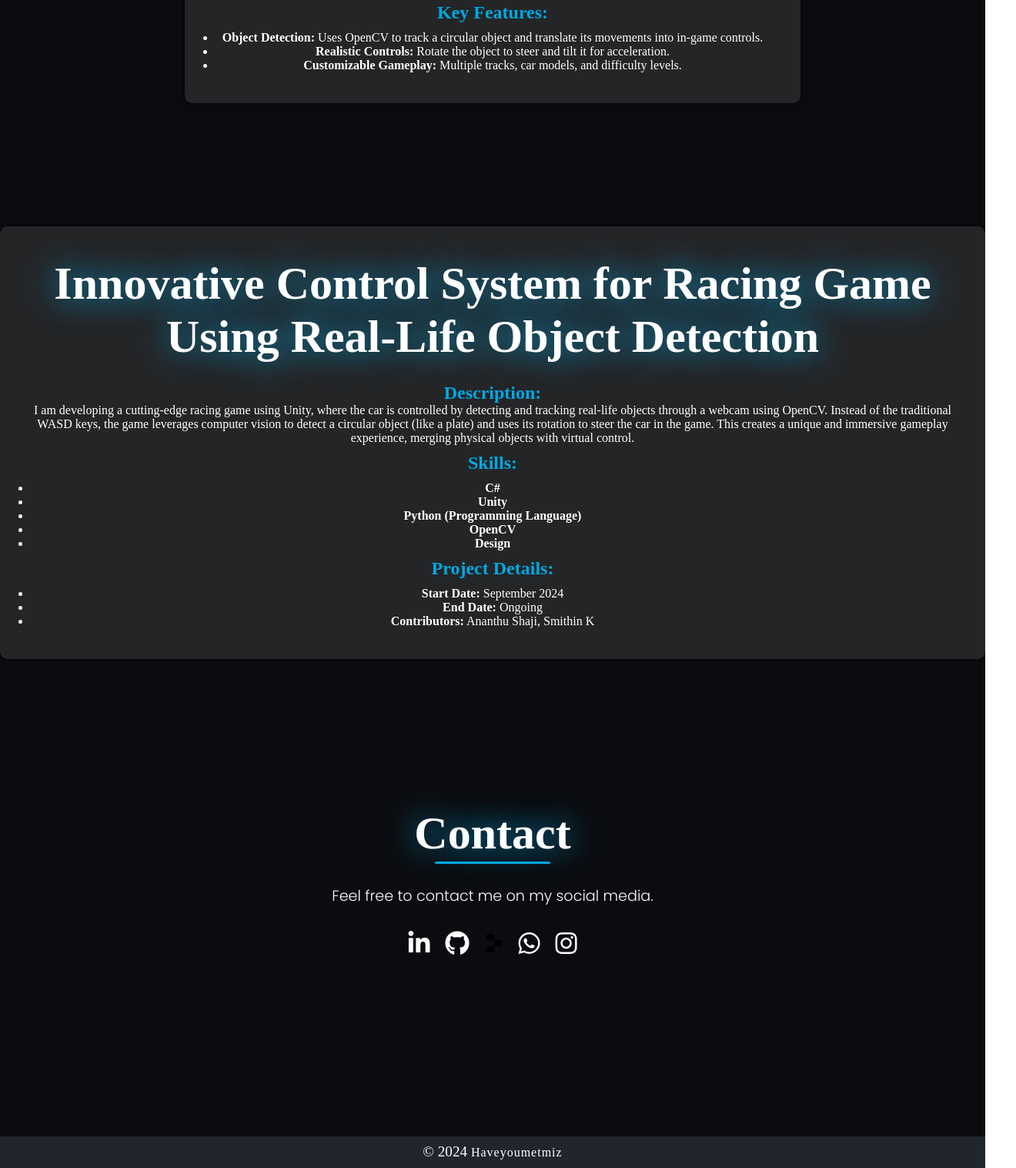
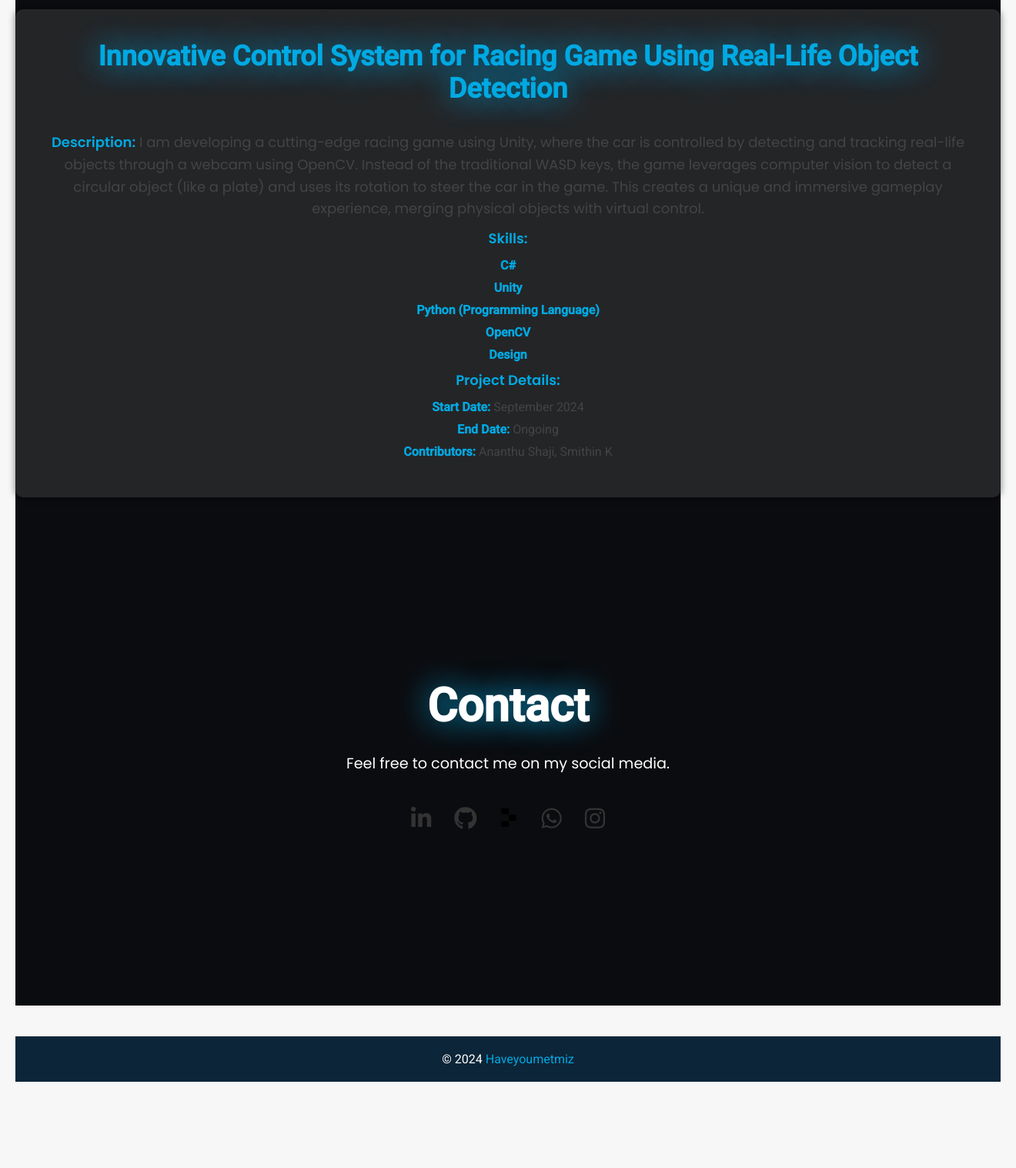
Before and after one commit to haveyoumetmiz/haveyoumetmiz.github.io, a plain HTML site: page car.html in a window 1280 px wide. Shown: the part 506-2023 px from the top of the page at 77% size, 1320 px wide, since content can reach past the window. After the commit the page ends 1931 px from the top, so only its background shows below. Drawn offline with nearby package versions, Linux system fonts and the light colour scheme.

Commit message:
update portfolio files

```diff
--- a/car.html
+++ b/car.html
@@ -1,16 +1,147 @@
 <!DOCTYPE html>
 <html lang="en">
+
 <head>
     <meta charset="utf-8">
     <meta name="viewport" content="width=device-width, initial-scale=1.0">
     <title>My Portfolio</title>
+    <link href="https://fonts.googleapis.com/css2?family=Poppins:wght@400;600&family=Roboto:wght@400;500&display=swap"
+        rel="stylesheet">
     <link href="style.css" rel="stylesheet" type="text/css" />
     <link rel="stylesheet" href="https://use.fontawesome.com/releases/v5.13.0/css/all.css">
-	<link rel="icon" href="https://upload.wikimedia.org/wikipedia/commons/thumb/b/b2/Repl.it_logo.svg/220px-Repl.it_logo.png">
+    <link rel="icon"
+        href="https://upload.wikimedia.org/wikipedia/commons/thumb/b/b2/Repl.it_logo.svg/220px-Repl.it_logo.png">
     <script src="https://ajax.googleapis.com/ajax/libs/jquery/3.5.1/jquery.min.js"></script>
     <script src="script.js" defer></script>
     <meta name="description" content="Portfolio of Mizhab K Ansar, showcasing innovative projects including a webcam-controlled car racing game.">
+    <style>
+        /* Main Style for body */
+        body {
+            font-family: 'Roboto', sans-serif;
+            margin: 0;
+            padding: 0;
+            background-color: #f7f7f7;
+            color: #333;
+        }
+
+        .container {
+            width: 100%;
+            margin: 0 auto;
+            padding: 20px;
+        }
+
+        header {
+            background-color: #0d2538;
+            padding: 15px 0;
+            text-align: center;
+            box-shadow: 0 4px 6px rgba(0, 0, 0, 0.1);
+        }
+
+        .logo img {
+            width: 120px;
+        }
+
+        nav ul {
+            display: flex;
+            justify-content: center;
+            list-style: none;
+            padding: 0;
+        }
+
+        nav ul li {
+            margin: 0 20px;
+        }
+
+        nav ul li a {
+            color: #fff;
+            text-decoration: none;
+            font-weight: 600;
+            text-transform: uppercase;
+            font-size: 16px;
+            transition: all 0.3s ease;
+        }
+
+        nav ul li a:hover,
+        nav ul li a.active {
+            color: #00a9e2;
+        }
+
+        /* Main Section Styles */
+        .intro {
+            margin: 40px 0;
+            text-align: center;
+        }
+
+        .intro h3 {
+            color: #00a9e2;
+            font-size: 36px;
+            font-weight: 600;
+            margin-bottom: 20px;
+        }
+
+        .intro p {
+            font-size: 18px;
+            line-height: 1.6;
+            color: #444;
+        }
+
+        .intro ul {
+            list-style: none;
+            padding: 0;
+            font-size: 16px;
+            color: #444;
+        }
+
+        .intro ul li {
+            margin-bottom: 10px;
+        }
+
+        .intro ul li strong {
+            color: #00a9e2;
+        }
+
+        /* Contact Section */
+        #contact {
+            margin-top: 40px;
+            text-align: center;
+        }
+
+        .social-media {
+            margin-top: 20px;
+        }
+
+        .social-media a {
+            margin: 0 15px;
+            color: #333;
+            font-size: 30px;
+            transition: all 0.3s ease;
+        }
+
+        .social-media a:hover {
+            color: #00a9e2;
+        }
+
+        /* Footer */
+        footer {
+            text-align: center;
+            margin-top: 40px;
+            padding: 20px 0;
+            background-color: #0d2538;
+            color: #fff;
+        }
+
+        footer a {
+            color: #00a9e2;
+            text-decoration: none;
+        }
+
+        footer a:hover {
+            color: #fff;
+        }
+
+    </style>
 </head>
+
 <body>
     <div class="container">
         <header>
@@ -25,36 +156,33 @@
                     <li><a class="nav-link" href="index.html#contact">Contact</a></li>
                     <li><a class="nav-link" href="aboutme.html">About Me</a></li>
                 </ul>
-				<div class="hamburger">
-					<div class="line1"></div>
-					<div class="line2"></div>
-					<div class="line3"></div>
-				</div>
             </nav>
         </header>
 
         <main>
-			<div id="home">
             <section class="intro">
                 <h3>Innovative Car Racing Game</h3>
-					<p><h2 style="color: #00a9e2;">Objective:</h2> Created a car racing game controlled by a webcam-detected circular object (like a plate), replacing traditional keyboard inputs.</p>
-					<p><h2 style="color: #00a9e2;">Overview:</h2> The game merges physical interaction with virtual gameplay, allowing players to steer and accelerate using real-world movements.</p>
-					<p><h2 style="color: #00a9e2;">Key Features:</h2></p>
+                <p><strong style="color: #00a9e2;">Objective:</strong> Created a car racing game controlled by a webcam-detected
+                    circular object (like a plate), replacing traditional keyboard inputs.</p>
+                <p><strong style="color: #00a9e2;">Overview:</strong> The game merges physical interaction with virtual gameplay,
+                    allowing players to steer and accelerate using real-world movements.</p>
+                <p><strong style="color: #00a9e2;">Key Features:</strong></p>
                 <ul>
                     <li><strong>Object Detection:</strong> Uses OpenCV to track a circular object and translate its movements into in-game controls.</li>
                     <li><strong>Realistic Controls:</strong> Rotate the object to steer and tilt it for acceleration.</li>
                     <li><strong>Customizable Gameplay:</strong> Multiple tracks, car models, and difficulty levels.</li>
                 </ul>
             </section>
-			</div>
 
-			<!-- Merged Section for the Innovative Control System -->
-			<div id="innovative-control-system">
-				<section class="intro">
+            <section id="innovative-control-system" class="intro">
                 <h3>Innovative Control System for Racing Game Using Real-Life Object Detection</h3>
-					<p><h2 style="color: #00a9e2;">Description:</h2> I am developing a cutting-edge racing game using Unity, where the car is controlled by detecting and tracking real-life objects through a webcam using OpenCV. Instead of the traditional WASD keys, the game leverages computer vision to detect a circular object (like a plate) and uses its rotation to steer the car in the game. This creates a unique and immersive gameplay experience, merging physical objects with virtual control.</p>
+                <p><strong style="color: #00a9e2;">Description:</strong> I am developing a cutting-edge racing game using Unity, where the
+                    car is controlled by detecting and tracking real-life objects through a webcam using OpenCV. Instead of the
+                    traditional WASD keys, the game leverages computer vision to detect a circular object (like a plate) and uses
+                    its rotation to steer the car in the game. This creates a unique and immersive gameplay experience, merging
+                    physical objects with virtual control.</p>
 
-					<p><h2 style="color: #00a9e2;">Skills:</h2></p>
+                <p><strong style="color: #00a9e2;">Skills:</strong></p>
                 <ul>
                     <li><strong>C#</strong></li>
                     <li><strong>Unity</strong></li>
@@ -63,42 +191,32 @@
                     <li><strong>Design</strong></li>
                 </ul>
 
-					<p><h2 style="color: #00a9e2;">Project Details:</h2></p>
+                <p><strong style="color: #00a9e2;">Project Details:</strong></p>
                 <ul>
                     <li><strong>Start Date:</strong> September 2024</li>
                     <li><strong>End Date:</strong> Ongoing</li>
                     <li><strong>Contributors:</strong> Ananthu Shaji, Smithin K</li>
                 </ul>
             </section>
-			</div>
 
-			<!-- Contact Section -->
-			<div id="contact">
-				<h3>Contact <hr /></h3>
+            <section id="contact">
+                <h3>Contact</h3>
                 <p>Feel free to contact me on my social media.</p>
-				<nav class="social-media" aria-label="Social Media Links">
-					<a href="https://www.linkedin.com/in/mizhabansar/" target="_blank" aria-label="LinkedIn">
-						<i class='fab fa-linkedin-in'></i>
-					</a>
-					<a href="https://github.com/haveyoumetmiz" target="_blank" aria-label="GitHub">
-						<i class='fab fa-github'></i>
-					</a>
-					<a href="https://replit.com/@MizhabAnsar" target="_blank" aria-label="Replit">
-						<img src="download.png" alt="Replit Logo" style="width: 24px; height: 24px;" />
-					</a>
-					<a href="https://wa.link/pn9q89" target="_blank" aria-label="WhatsApp">
-						<i class='fab fa-whatsapp'></i>
-					</a>
-					<a href="https://www.instagram.com/haveyoumetmiz/" target="_blank" aria-label="Instagram">
-						<i class='fab fa-instagram'></i>
-					</a>
+                <nav class="social-media">
+                    <a href="https://www.linkedin.com/in/mizhabansar/" target="_blank"><i class="fab fa-linkedin-in"></i></a>
+                    <a href="https://github.com/haveyoumetmiz" target="_blank"><i class="fab fa-github"></i></a>
+                    <a href="https://replit.com/@MizhabAnsar" target="_blank"><img src="download.png" alt="Replit Logo"
+                            style="width: 24px; height: 24px;" /></a>
+                    <a href="https://wa.link/pn9q89" target="_blank"><i class="fab fa-whatsapp"></i></a>
+                    <a href="https://www.instagram.com/haveyoumetmiz/" target="_blank"><i class="fab fa-instagram"></i></a>
                 </nav>
-			</div>
+            </section>
         </main>
 
-		<footer class="copyright">
+        <footer>
             © 2024 <a href="https://repl.it/@MizhabAnsar" target="_blank">Haveyoumetmiz</a>
         </footer>
     </div>
 </body>
+
 </html>
```
Lines whose indentation alone changed are shown as unchanged.
